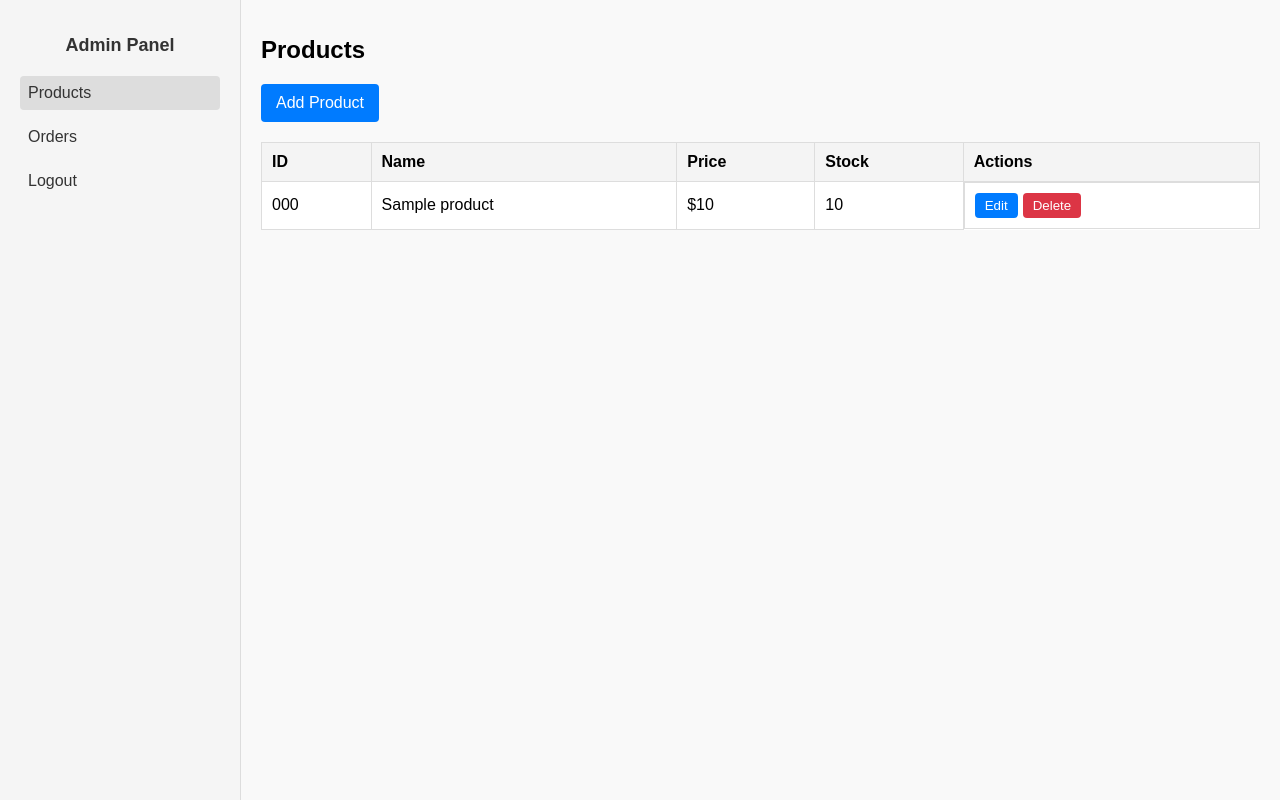
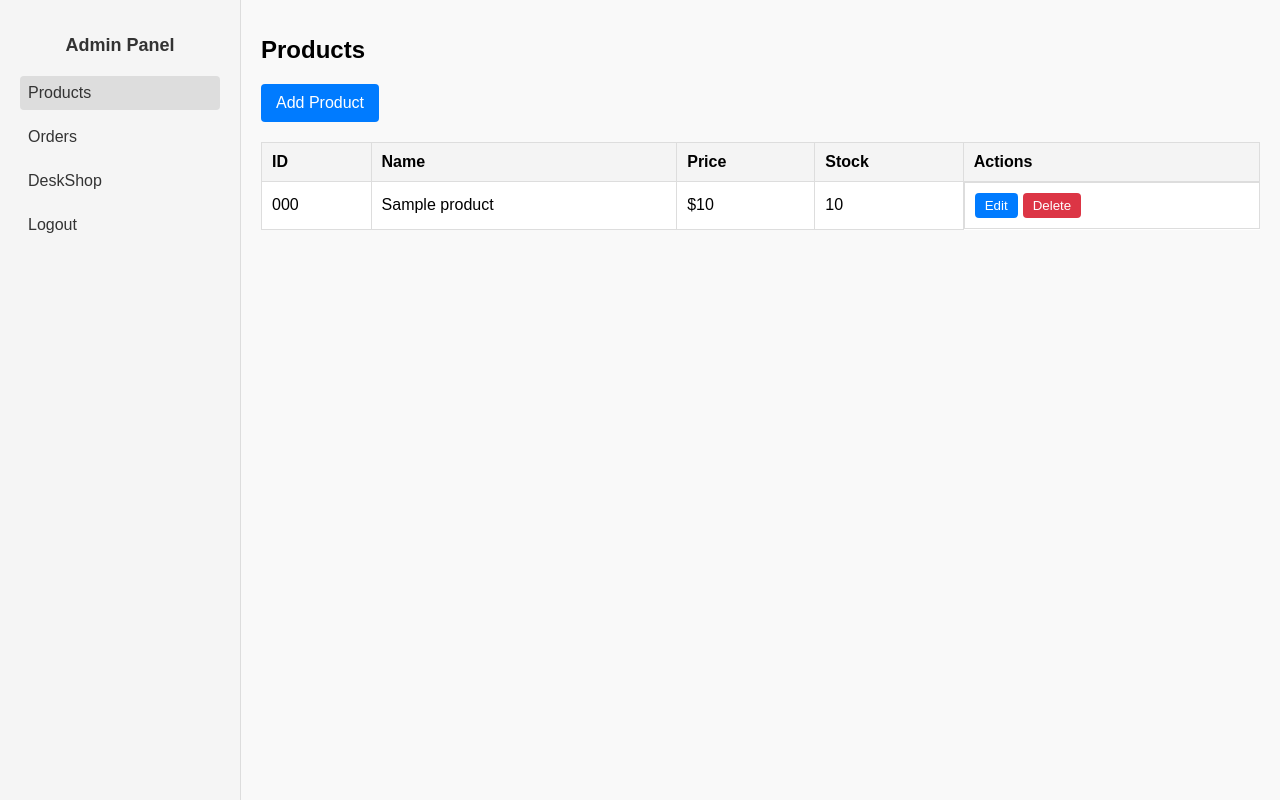
Before and after one commit to matheeshapathirana/Deskshop, a PHP site: page /Admin/admin.php in a window 1280 px wide. Run offline with PHP 8.4, Linux system fonts and the light colour scheme; the visitor is signed in with stand-in values (Sample User, id 1); tables that the repository leaves empty or names only in its code hold one stand-in row (values such as "Sample post").

Commit message:
Add DeskShop link to admin and orders pages for easier navigation

```diff
--- a/Admin/admin.php
+++ b/Admin/admin.php
@@ -84,6 +84,7 @@ if ($results && mysqli_num_rows($results) > 0) {
             <h2>Admin Panel</h2>
             <a href="#products" class="active">Products</a>
             <a href="orders.php">Orders</a>
+            <a href="../index.php">DeskShop</a>
             <a href="#logout" onclick="window.location.href='../PHP/logout.php'">Logout</a>
         </div>
         <div class="main-content">
--- a/Admin/orders.php
+++ b/Admin/orders.php
@@ -36,6 +36,7 @@ if ($results && mysqli_num_rows($results) > 0) {
       <ul>
         <li><a href="admin.php">Products</a></li>
         <li><a href="#" class="active">Orders</a></li>
+        <li><a href="../index.php">DeskShop</a></li>
         <li><a href="#logout" onclick="window.location.href='../PHP/logout.php'">Logout</a></li>
       </ul>
     </aside>
```
